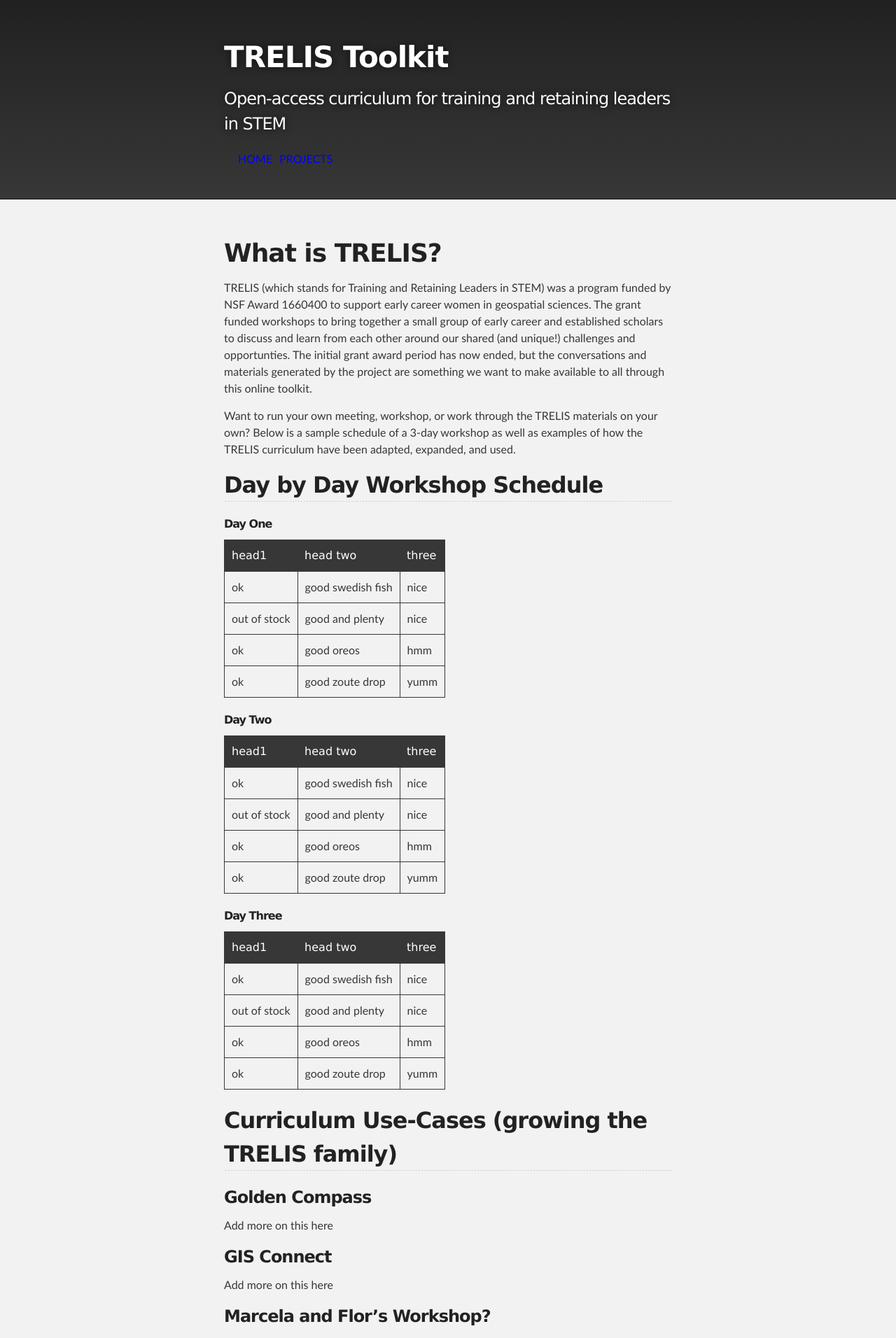
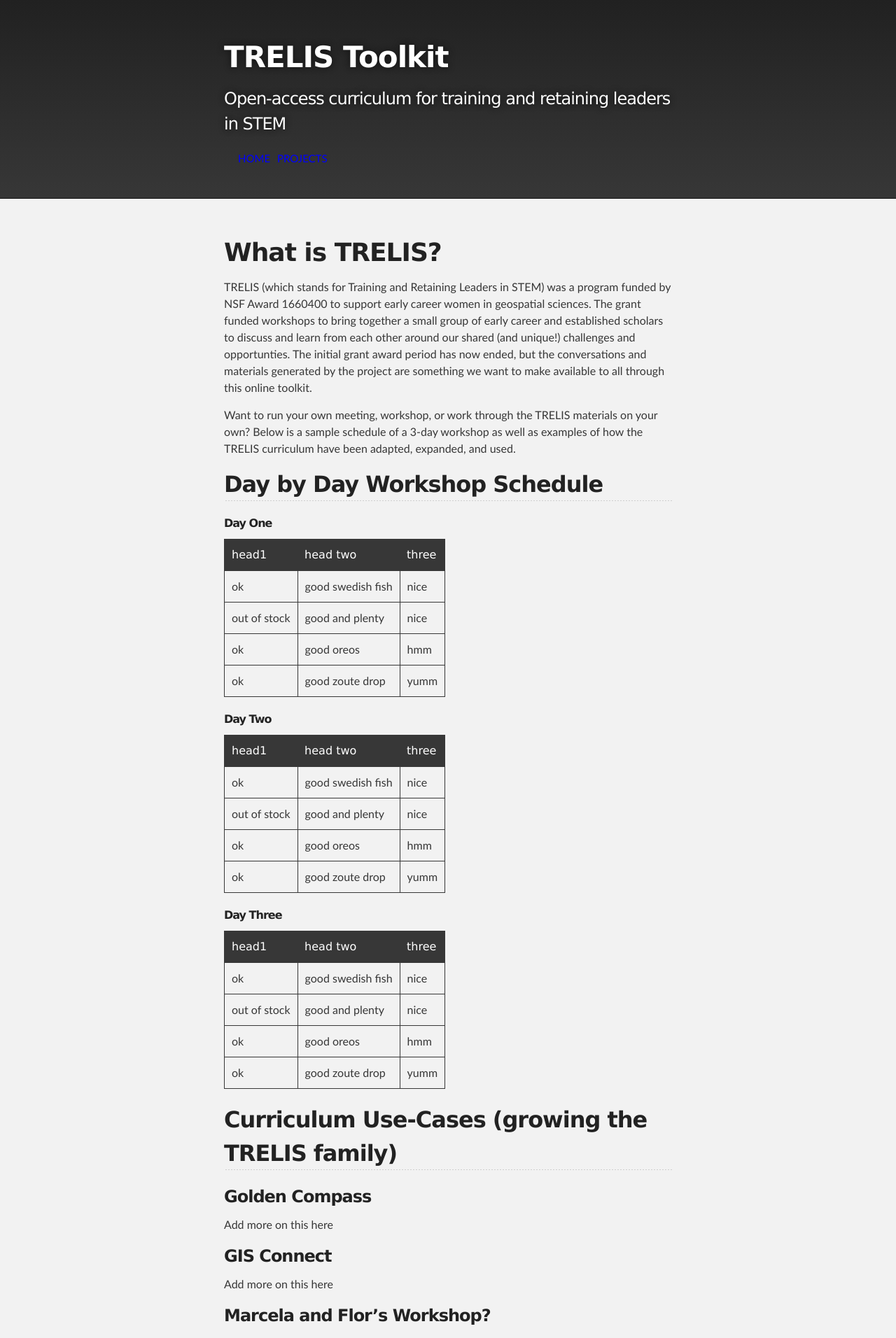
Before and after one commit to TRELIStoolkit/TRELIStoolkit.github.io, a Jekyll site: the page built from index.md, in a window 1280 px wide. Shown: the top 1912 px of the page at 70% size. Built offline with Jekyll 4.4.1, drawn with Linux system fonts in a browser that asks for light colours; our own code applies the rules of GitHub Pages for plain Markdown files.

Commit message:
increase font size

```diff
--- a/_layouts/default.html
+++ b/_layouts/default.html
@@ -21,17 +21,18 @@
           <h2 id="project_tagline">{{ site.description | default: site.github.project_tagline }}</h2>
 
           <nav>
-      <ul>
-        <li><a href="https://mstuhlmacher.github.io/TRELIStoolkit">HOME</a></li>
-        <li><a href="https://mstuhlmacher.github.io/TRELIStoolkit/another-page.html">PROJECTS</a></li>
-      </ul>
-    </nav>
+            <ul>
+              <li><a href="https://mstuhlmacher.github.io/TRELIStoolkit"><b>HOME</a></li>
+              <li><a href="https://mstuhlmacher.github.io/TRELIStoolkit/another-page.html">PROJECTS</a></li>
+            </ul>
+          </nav>
 
 
     <style>
       nav ul {
         display: flex;
         list-style: none;
+        font-size: 15px
       }
       nav ul li {
         margin-right: 10px;
```
